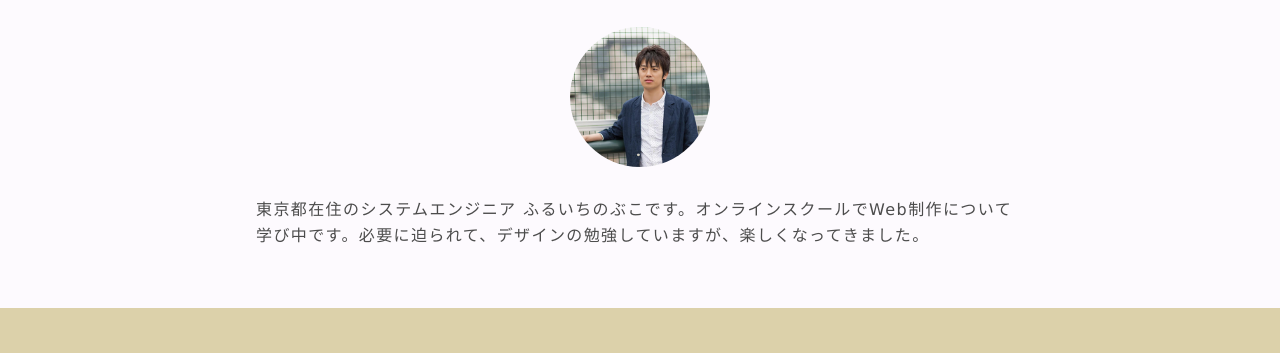
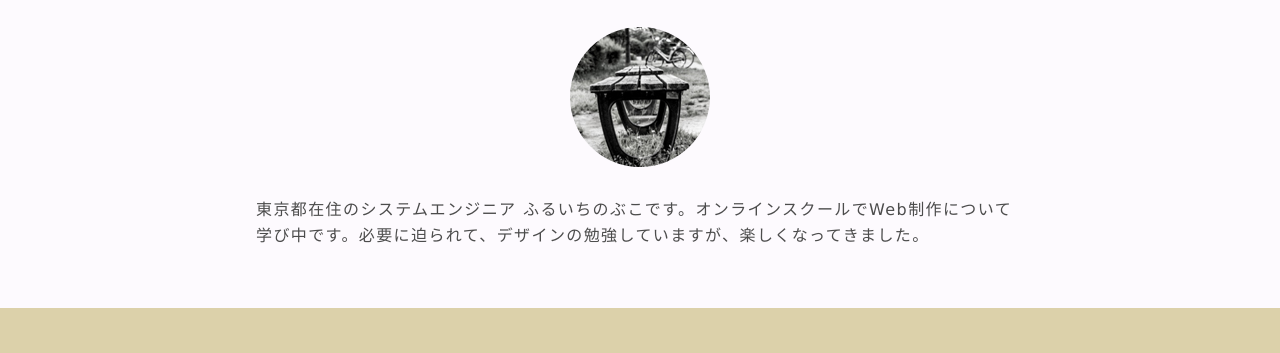
Before and after one commit to noccoopenhearts/noccoopenhearts.github.io, a plain HTML site: page index.html in a window 1280 px wide. Shown: the part 197-550 px from the top of the page. Drawn offline with nearby package versions, Linux system fonts and the light colour scheme.

Commit message:
change image

```diff
--- a/index.html
+++ b/index.html
@@ -14,7 +14,7 @@
             <a href="#contact" class="button-contact"><i aria-label="お問い合わせ" class="fa fa-envelope-o"></i></a>
             <div class="profile">
                 <h1 class="site-title abel uppercase text-center">System Engineer<span>Nobuko Furuichi</span></h1>
-                <img src="./images/img_profile.jpg" alt="プロフィール写真" width="140" height="140" class="block-center profile-icon">
+                <img src="./images/img_profile1.jpg" alt="プロフィール写真" width="140" height="140" class="block-center profile-icon">
                 <p>東京都在住のシステムエンジニア ふるいちのぶこです。オンラインスクールでWeb制作について学び中です。必要に迫られて、デザインの勉強していますが、楽しくなってきました。</p>
             </div>
         </header>
```
Also changed, not shown: images/img_profile1.jpg (added), images/img_work_blog.jpg, images/img_work_card.jpg, images/img_work_site.png.
